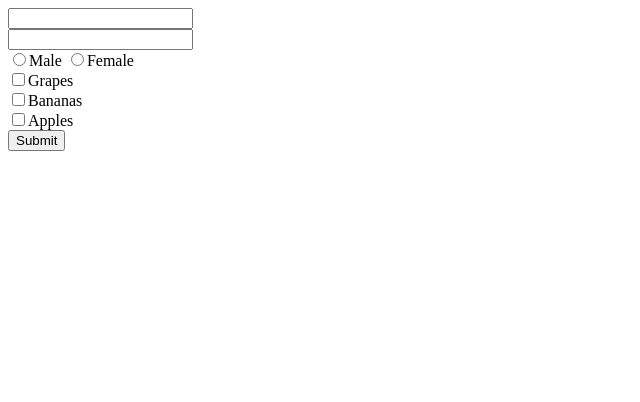
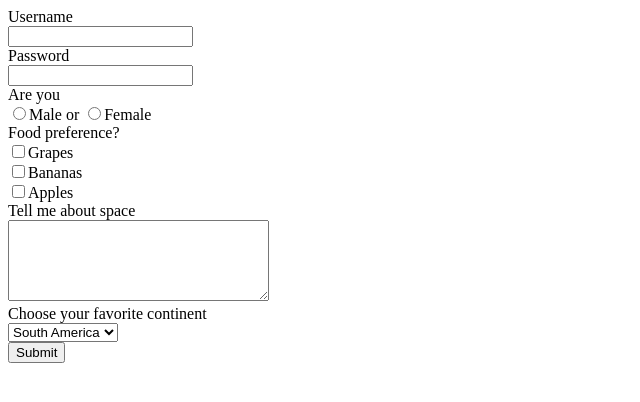
Before and after one commit to habberfields/moreCSS, a plain HTML site: page index.html in a window 1280 px wide. Shown: the whole page, without its empty margins (0-640 px from the left). Drawn offline with Linux system fonts and the light colour scheme.

Commit message:
Updated form

```diff
--- a/index.html
+++ b/index.html
@@ -7,14 +7,27 @@
   </head>
   <body>
     <form action="#" method="POST" name="my_form">
+      Username<br>
       <input type="text" name="username"><br>
+      Password<br>
       <input type="password" name="password"><br>
+      Are you<br>
       <input type="radio" name="gender" value="male">Male
+      or
       <input type="radio" name="gender" value="female">Female<br>
+      Food preference?<br>
       <input type="checkbox" name="foods" value="grapes">Grapes<br>
       <input type="checkbox" name="foods" value="bananas">Bananas<br>
       <input type="checkbox" name="foods" value="apples">Apples<br>
-      <input type="submit"  value="Submit">
+      Tell me about space<br>
+      <textarea name="essay" rows="5" cols="30"></textarea><br>
+      Choose your favorite continent<br>
+      <select class="" name="">
+        <option>South America</option>
+        <option>North America</option>
+        <option>Asia</option>
+      </select><br>
+      <input type="submit"  value="Submit"><br>
 
 
     </form>
```
